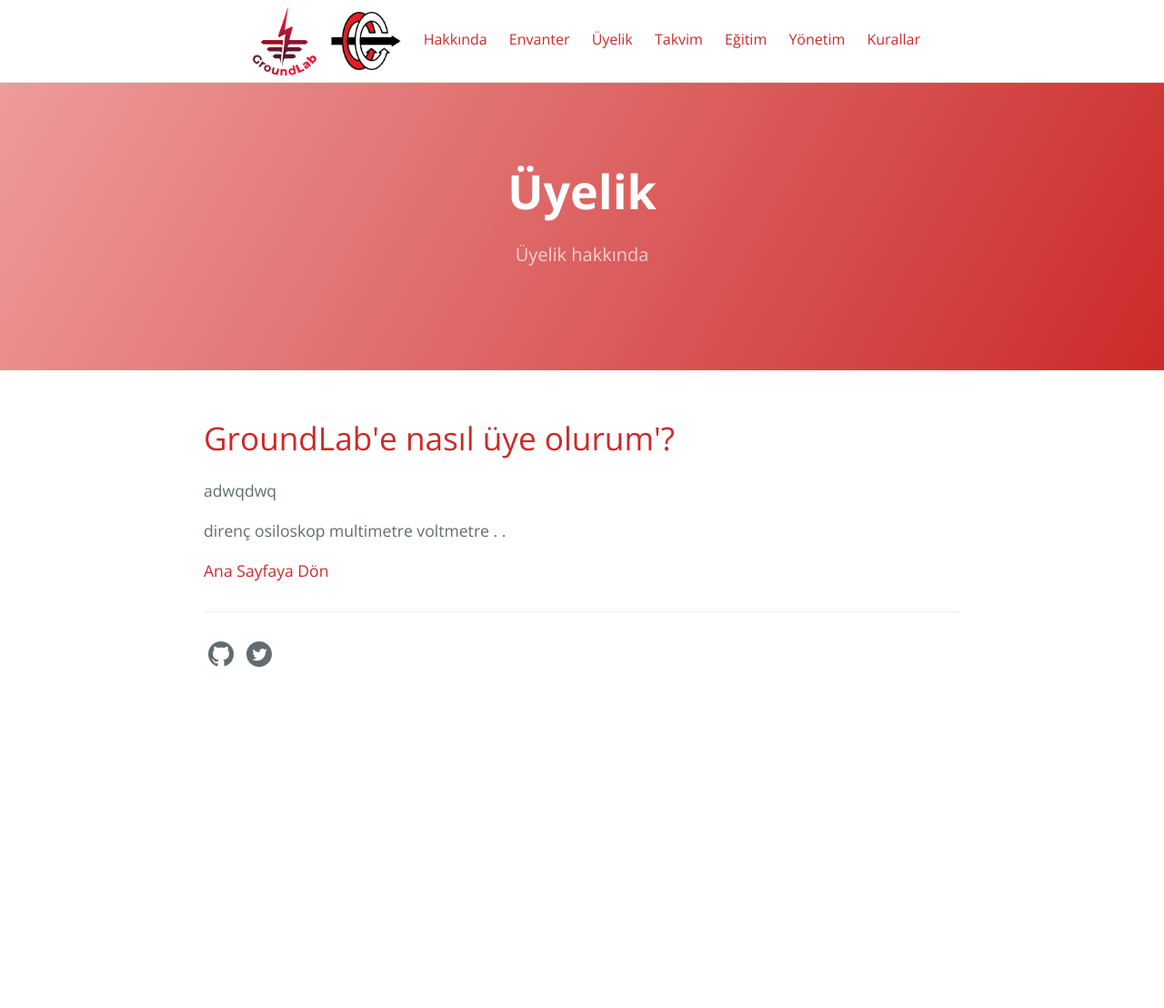
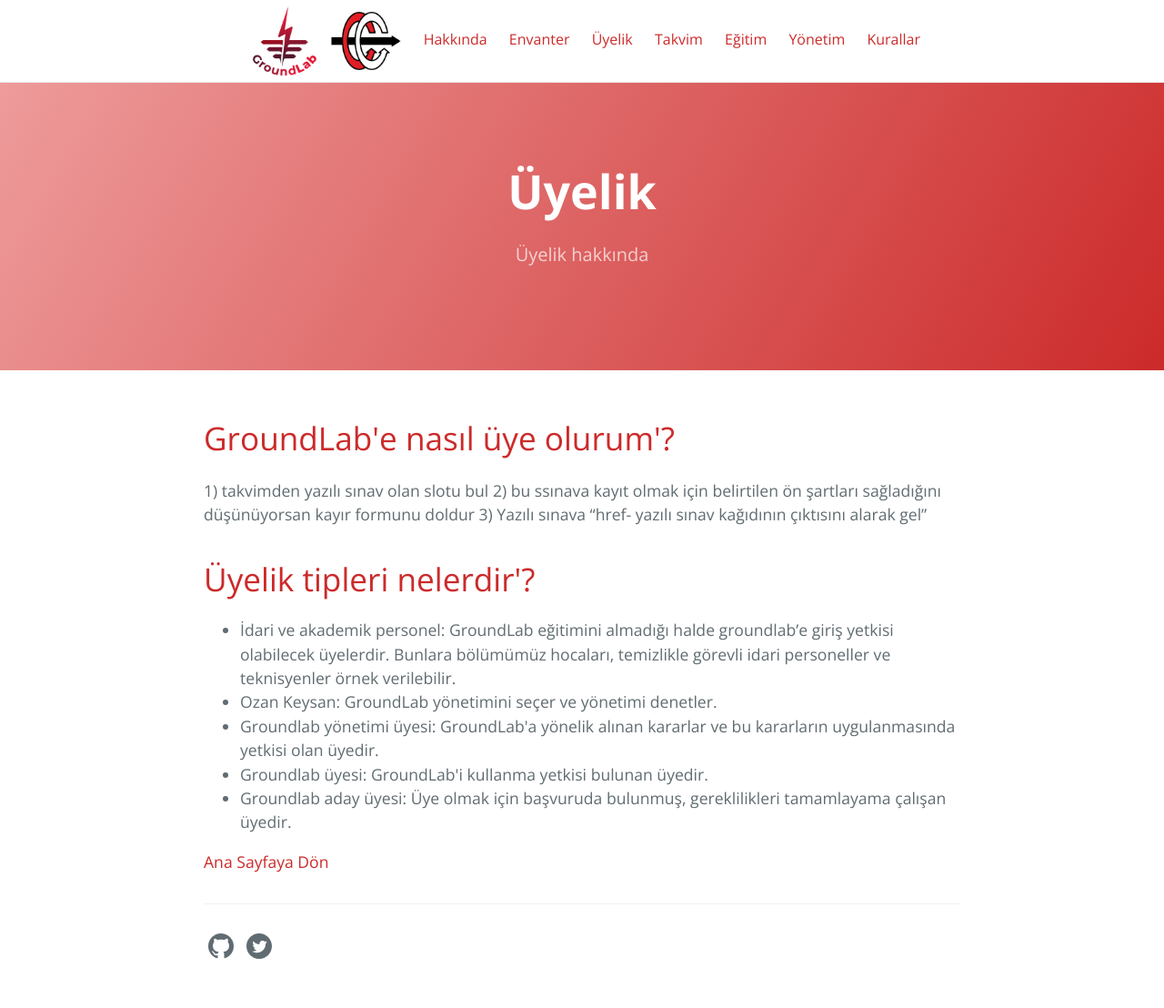
Before and after one commit to groundlabmetu/groundlabmetu.github.io, a Jekyll site: the page built from üyelik.md, in a window 1280 px wide. Shown: the whole page at 91% size. Built offline with Jekyll 4.4.1, drawn with Linux system fonts in a browser that asks for light colours; before the commit the page ends 900 px from its top, so only the background shows below that.

Commit message:
Update üyelik.md

```diff
--- a/üyelik.md
+++ b/üyelik.md
@@ -7,14 +7,19 @@ ref: uyelik
 order: 2
 ---
 <h1>GroundLab'e nasıl üye olurum'?</h1>
-adwqdwq
-
-direnç
-osiloskop
-multimetre
-voltmetre
-.
-.
+  1) takvimden yazılı sınav olan slotu bul
+  2) bu ssınava kayıt olmak için belirtilen ön şartları sağladığını düşünüyorsan kayır formunu doldur
+  3) Yazılı sınava "href- yazılı sınav kağıdının çıktısını alarak gel"
 
 
+
+<h1>Üyelik tipleri nelerdir'?</h1>
+  <ul>
+    <li>İdari ve akademik personel: GroundLab eğitimini almadığı halde groundlab’e giriş yetkisi olabilecek üyelerdir. Bunlara bölümümüz hocaları, temizlikle görevli idari personeller ve teknisyenler örnek verilebilir.</li>
+    <li>Ozan Keysan: GroundLab yönetimini seçer ve yönetimi denetler. </li>
+    <li>Groundlab yönetimi üyesi: GroundLab'a yönelik alınan kararlar ve bu kararların uygulanmasında yetkisi olan üyedir.</li>
+    <li>Groundlab üyesi: GroundLab'i kullanma yetkisi bulunan üyedir. </li>
+    <li>Groundlab aday üyesi: Üye olmak için başvuruda bulunmuş, gereklilikleri tamamlayama çalışan üyedir.</li>
+  </ul>
+
 [Ana Sayfaya Dön]({{ '/' | absolute_url }})
```
